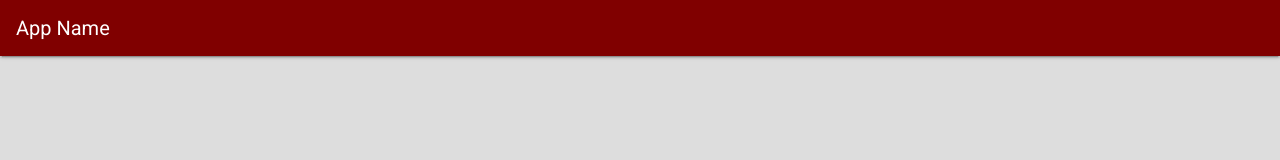
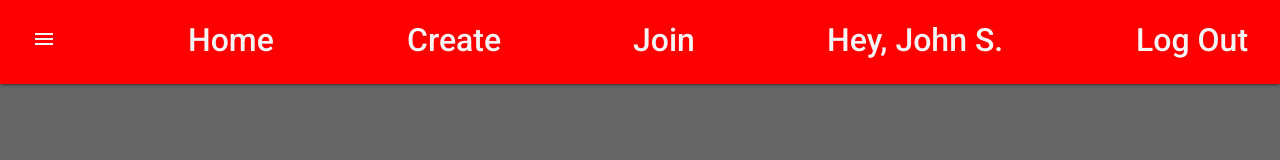
Before and after one commit to rhit-csse280/fall-2021-project-team-m8, a plain HTML site: page public/home.html in a window 1280 px wide. Drawn offline with Linux system fonts and the light colour scheme; some packages are replaced by stand-ins of ours.

Commit message:
navbar and others

```diff
--- a/public/home.html
+++ b/public/home.html
@@ -7,16 +7,28 @@
   <link rel="stylesheet" href="https://fonts.googleapis.com/css?family=Roboto:300,400,500,700|Material+Icons">
   <link rel="stylesheet" href="styles/bootstrap-material-design.min.css">
   <link rel="stylesheet" href="styles/main.css">
-  <title>App Name</title>
+  <title>Squadm8</title>
 </head>
 
-<body>
+<body id="homePage">
   <nav class="navbar navbar-dark fixed-top">
-    <a class="navbar-brand" href="#">App Name</a>
+    <button id="navMenuButton" type="button" class="btn text-light"><i class="material-icons fa-3x">menu</i></button>
+    <button id="navLogOutButton" class="btn text-light">Home</button>
+    <button id="navCreateButton" type="button" class="btn text-light">Create</button>
+    <button id="navJoinButton" type="button" class="btn text-light">Join</button>
+    <button id="navLogOutButton" class="btn text-light">Hey, John S.</button>
+    <button id="navLogOutButton" type="button" class="btn text-light">Log Out</button>
   </nav>
-  <div id="mainPage" class="container page-container">
+  <div class="welcome">
+    <p>welcome</p>
+  </div>
 
+  <div class="new-workspace">
+    <p>new</p>
+  </div>
 
+  <div class="load-workspace">
+    <p>load</p>
   </div>
   <script src="scripts/jquery.min.js"></script>
   <script src="scripts/popper.js"></script>
--- a/public/styles/main.css
+++ b/public/styles/main.css
@@ -7,6 +7,42 @@ body {
     color: white;
 }
 
+#homePage {
+    background-color: #666666;
+    display: grid;
+    grid-template-areas: "nav nav"
+                         "welcome welcome"
+                         "newwksp loadwksp";
+    grid-template-columns: auto, auto;
+    grid-template-rows: 1fr, 2fr, 5fr;
+}
+
+.navbar button, .navbar a {
+    font-size: 2em;
+    text-transform: none;
+    text-decoration: bold;
+}
+
+#homePage nav {
+    grid-area: "nav";
+    background-color: red;
+}
+
+#homePage .welcome {
+    grid-area: "welcome";
+    background-color: green;
+}
+
+#homePage .new-workspace {
+    grid-area: "newwksp";
+    background-color: blue;
+}
+
+#homePage .load-workspace {
+    grid-area: "loadwksp";
+    background-color: yellow;
+}
+
 .page-container {
     margin-top: 75px;
 }
```
